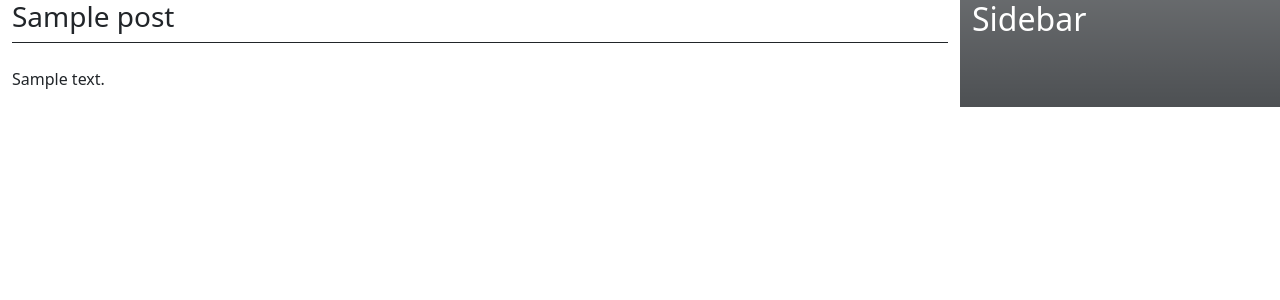
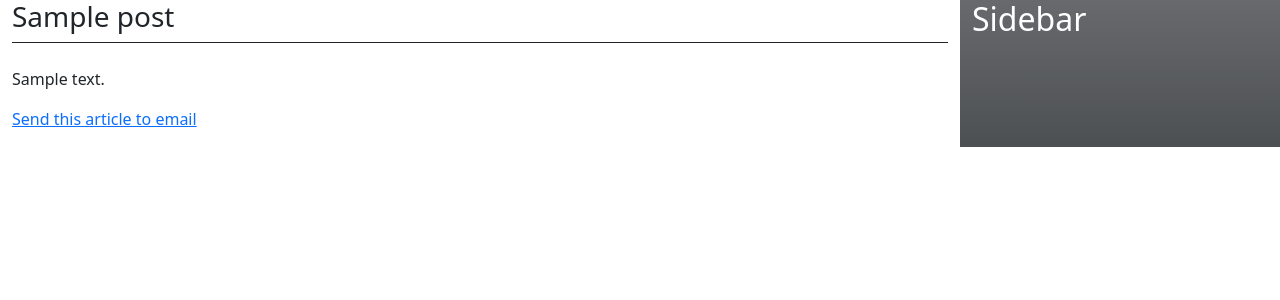
Before and after one commit to prace-prc/mysite2, a Django app: page /blog/1 in a window 1280 px wide. Shown: the top 300 px of the page. Run offline with Django 4.2, Linux system fonts and the light colour scheme; tables that the repository leaves empty hold one stand-in row (values such as "Sample post").

Commit message:
[기능 작성] detail.html 이메일로 글 보내는 버튼 작성

```diff
--- a/mysite/blog/templates/blog/post/detail.html
+++ b/mysite/blog/templates/blog/post/detail.html
@@ -9,5 +9,6 @@
         <div class="position-relative">
             {{ post.body|linebreaks }}
         </div>
+    <p><a href="{% url 'blog:post_share' post.id %}">Send this article to email</a></p>
     </div>
 {% endblock content %}
```
